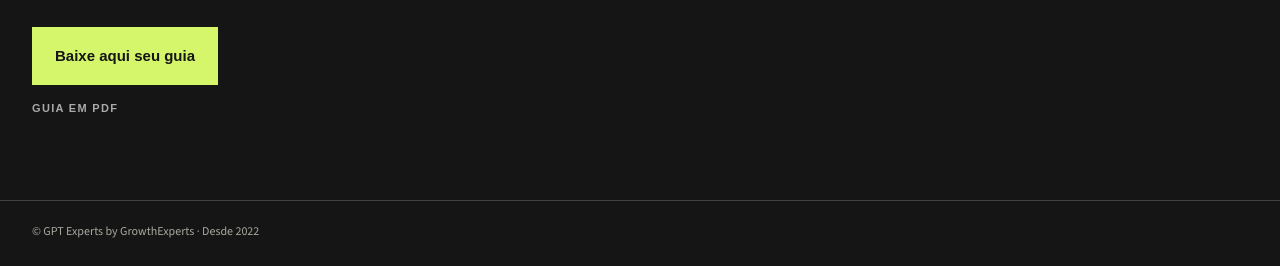
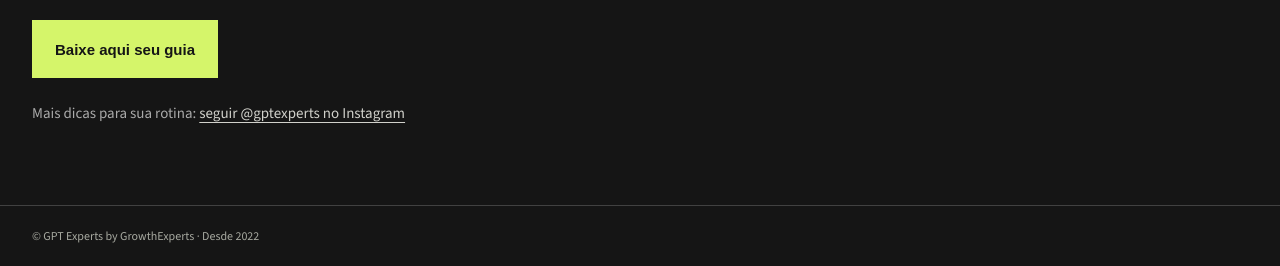
Before and after one commit to perondix/gpt-experts-site, a website: page dist/gpt-contabilidade-obrigado/index.html in a window 1280 px wide. Shown: the part 539-805 px from the top of the page. Drawn offline with nearby package versions, Linux system fonts and the light colour scheme; a web font is replaced by a local one.

Commit message:
Adiciona Instagram à página de obrigado

```diff
--- a/dist/gpt-contabilidade-obrigado/index.html
+++ b/dist/gpt-contabilidade-obrigado/index.html
@@ -11,10 +11,11 @@
   <link rel="preconnect" href="https://fonts.gstatic.com" crossorigin>
   <link href="https://fonts.googleapis.com/css2?family=Chivo:wght@400;500;600;700;800&family=Source+Sans+3:wght@400;600;700&display=swap" rel="stylesheet">
   <link rel="stylesheet" href="/pequenos-negocios-obrigado/style.css">
+  <link rel="stylesheet" href="/gpt-contabilidade-obrigado/style.css">
 </head>
 <body>
   <header class="header"><div class="wrap header-inner"><a href="/" aria-label="GPT Experts, página inicial"><img class="logo" src="/gpt-experts-logo.png" alt="GPT Experts — The AI Builder School"></a><img class="partner" src="/pequenos-negocios/select-partner.png" alt="OpenAI Select Partner"></div></header>
-  <main class="main"><div class="wrap content"><p class="eyebrow">GPT EXPERTS · IA PARA CONTABILIDADE</p><h1>Obrigado por dar o próximo passo <em>com a gente.</em></h1><p class="lead">Seu guia está pronto. Baixe o PDF e descubra como usar o ChatGPT na rotina do seu escritório contábil.</p><a class="button" href="/gpt-contabilidade-obrigado/guia-chatgpt-para-contadores.pdf" download>Baixe aqui seu guia</a><p class="handle">GUIA EM PDF</p></div></main>
+  <main class="main"><div class="wrap content"><p class="eyebrow">GPT EXPERTS · IA PARA CONTABILIDADE</p><h1>Obrigado por dar o próximo passo <em>com a gente.</em></h1><p class="lead">Seu guia está pronto. Baixe o PDF e descubra como usar o ChatGPT na rotina do seu escritório contábil.</p><a class="button" href="/gpt-contabilidade-obrigado/guia-chatgpt-para-contadores.pdf" download>Baixe aqui seu guia</a><p class="social-invite">Mais dicas para sua rotina: <a href="https://www.instagram.com/gptexperts/">seguir @gptexperts no Instagram</a></p></div></main>
   <footer><div class="wrap">© GPT Experts by GrowthExperts · Desde 2022</div></footer>
 </body>
 </html>
--- /dev/null
+++ b/dist/gpt-contabilidade-obrigado/style.css
@@ -0,0 +1 @@
+.social-invite{margin:24px 0 0;color:#aaa;font-size:15px;line-height:1.5}.social-invite a{color:#d1d1cb;text-decoration:underline;text-underline-offset:4px}.social-invite a:hover{color:#d5f56a}
```
